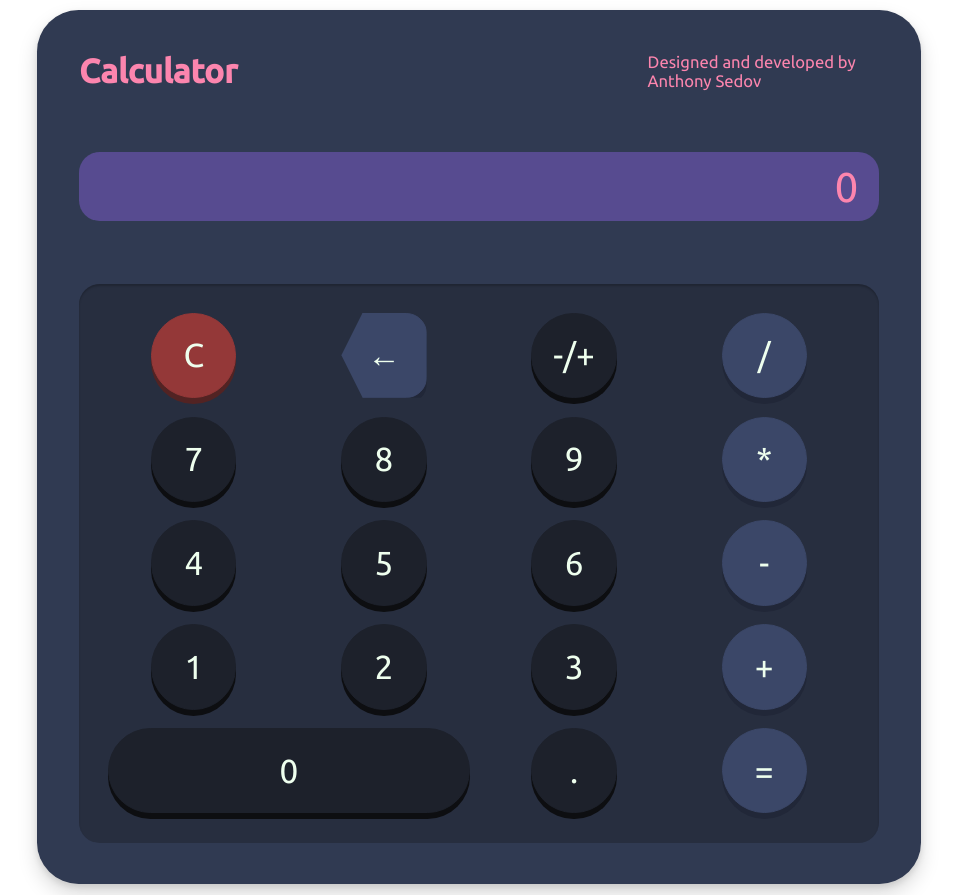
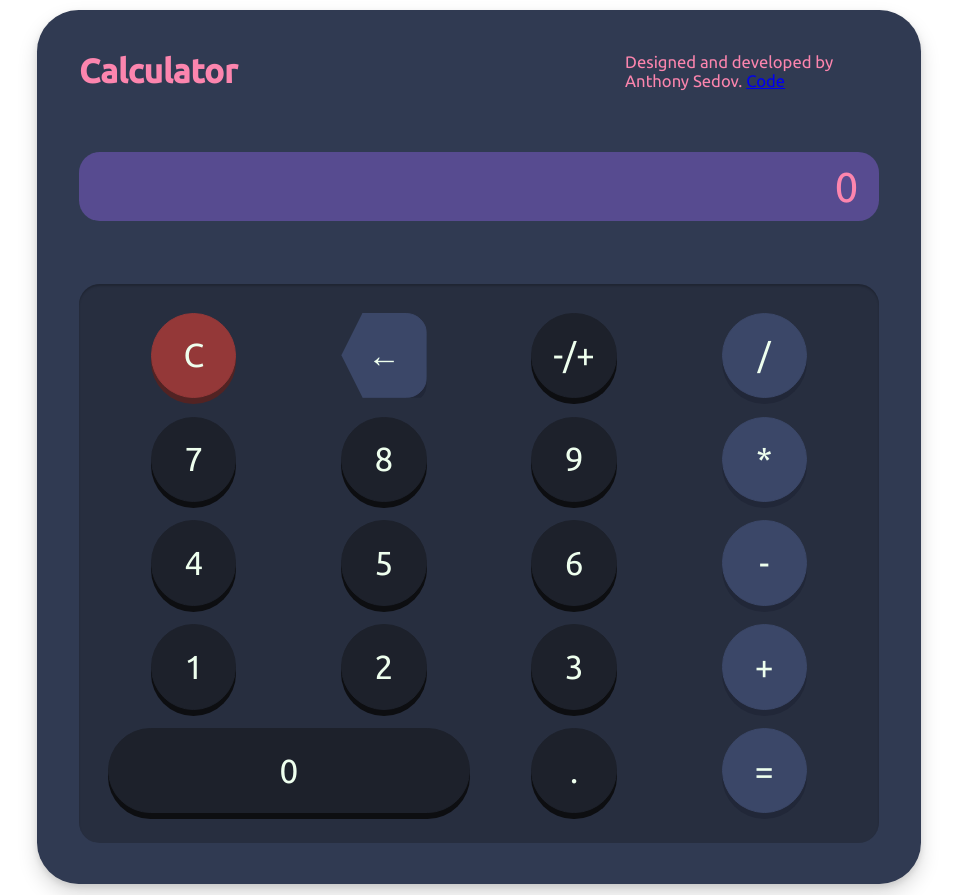
Before and after one commit to ansmtz/react-calculator, a React (Create React App) app: page / in a window 1280 px wide. Shown: the whole page, without its empty margins (161-1118 px from the left). Built offline with nearby package versions, Linux system fonts and the light colour scheme.

Commit message:
Link added

```diff
--- a/src/Components/Calculator/Calculator.js
+++ b/src/Components/Calculator/Calculator.js
@@ -15,7 +15,15 @@ export default function Calculator() {
     <div className={classes.Calculator}>
       <div className={classes.Head}>
         <h1 className={classes.Title}>Calculator</h1>
-        <span>Designed and developed by Anthony Sedov</span>
+        <span>
+          Designed and developed by Anthony Sedov.{" "}
+          <a
+            className="classes.Link"
+            href="https://github.com/ansmtz/react-calculator"
+          >
+            Code
+          </a>
+        </span>
       </div>
       <Display />
       <Pad>
--- a/src/Components/Calculator/Calculator.module.css
+++ b/src/Components/Calculator/Calculator.module.css
@@ -26,3 +26,8 @@
   padding: 0;
   flex: 100%;
 }
+
+.Link {
+  font-weight: bold;
+  text-decoration: none;
+}
```
